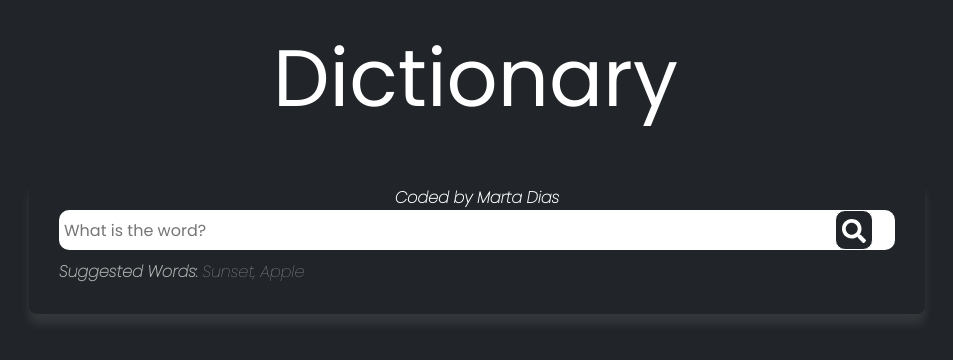
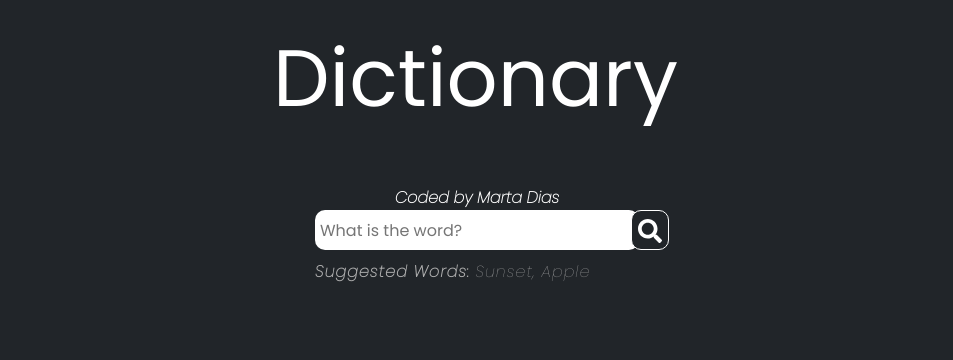
Before and after one commit to MDias04/awesome-dictionary, a React (Create React App) app: page / in a window 1280 px wide. Shown: the top 360 px of the page, without its empty margins (163-1116 px from the left). Built offline with nearby package versions, Linux system fonts and the light colour scheme.

Commit message:
style updated

```diff
--- a/src/Meaning.js
+++ b/src/Meaning.js
@@ -6,20 +6,23 @@
   return (
     <div className="Meaning">
       <h3 className="--word">{props.meaning.partOfSpeech}</h3>
-      <div className="--noun"></div>
       {props.meaning.definitions.map(function (definition, index) {
         return (
           <div key={index}>
-            <p className="--definition">
+            <div className="definition">
               <strong>Definition: </strong>
               {definition.definition}
-              <br />
+            </div>
+
+            <div className="example">
               <strong>Example: </strong>
-              <em className="--definition-example">{definition.example}</em>
-              <br />
+              {definition.example}
+            </div>
+
+            <div>
               <strong>Synonyms: </strong>
               <Synonyms synonyms={definition.synonyms} />
-            </p>
+            </div>
           </div>
         );
       })}
--- a/src/styles/Dictionary.css
+++ b/src/styles/Dictionary.css
@@ -1,5 +1,5 @@
 .wrap-dictionary {
-  width: 70%;
+  width: 30%;
   height: 20%;
   position: absolute;
   top: 30%;
@@ -11,8 +11,6 @@
 
 .wrap-dictionary section {
   padding: 30px;
-  border-radius: 8px;
-  box-shadow: 0 10px 10px rgba(128, 128, 128, 0.2);
   margin: 20px 0;
 }
 
@@ -52,4 +50,5 @@
   margin-top: 10px;
   color: #b1b1b1;
   font-style: italic;
+  letter-spacing: 1px;
 }
--- a/src/styles/Meaning.css
+++ b/src/styles/Meaning.css
@@ -0,0 +1,11 @@
+.Meaning .--word {
+  font-size: 2rem;
+  line-height: 1.5;
+  font-weight: bold;
+}
+
+.Meaning .example {
+  color: #888;
+  font-style: italic;
+  margin-top: 10px;
+}
```
